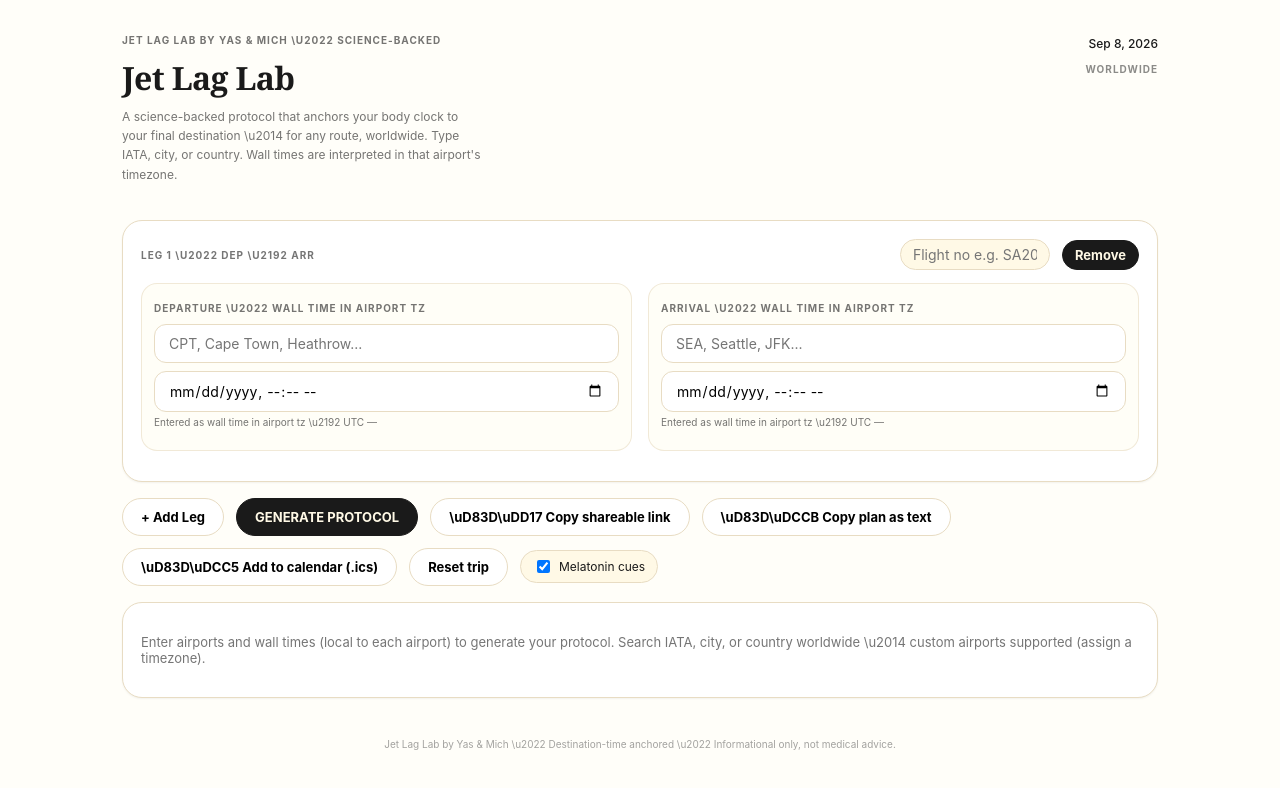
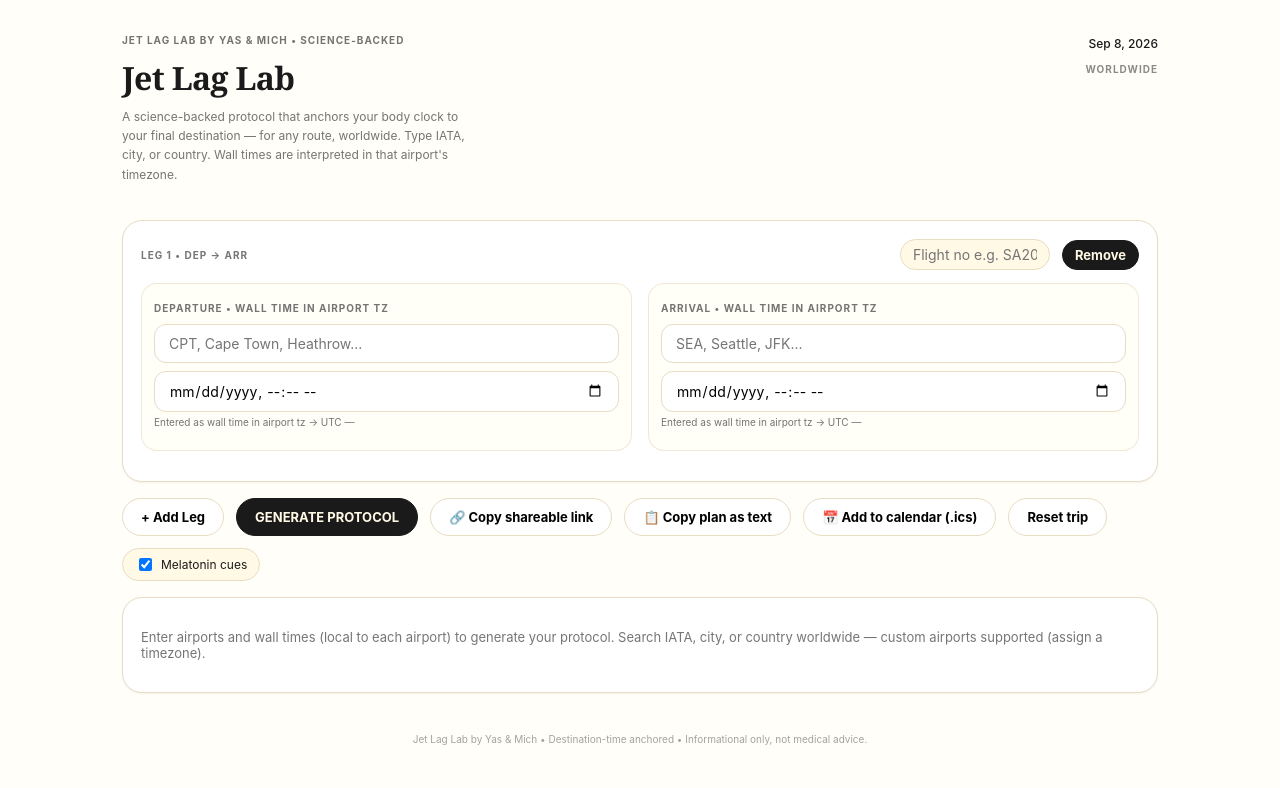
Before and after one commit to yasandmich/jet-lag-lab, a React (Vite) app: page / in a window 1280 px wide. Both pictures are taken after a click on the button "+ Add First Flight". Shown: the top 788 px of the page. Built offline with nearby package versions, Linux system fonts and the light colour scheme.

Commit message:
Fix App.jsx: use real characters/JS escapes in JSX instead of literal backslash-u text

```diff
--- a/src/App.jsx
+++ b/src/App.jsx
@@ -133,14 +133,18 @@
 
   const today = new Date().toLocaleDateString(undefined, { month: 'short', day: 'numeric', year: 'numeric' });
 
+  const BULLET = '\u2022';
+  const ARROW = '\u2192';
+  const DASH = '\u2014';
+
   return (
     <div className="wrap">
       <div className="row" style={{ justifyContent: 'space-between', alignItems: 'flex-start', marginBottom: 24 }}>
         <div>
-          <p className="label">Jet Lag Lab by Yas &amp; Mich \u2022 Science-Backed</p>
+          <p className="label">Jet Lag Lab by Yas &amp; Mich {BULLET} Science-Backed</p>
           <h1 style={{ fontSize: 32, fontWeight: 700, letterSpacing: '-.02em', marginTop: 4 }}>Jet Lag Lab</h1>
           <p className="muted" style={{ fontSize: 12, marginTop: 8, maxWidth: '48ch', lineHeight: 1.6 }}>
-            A science-backed protocol that anchors your body clock to your final destination \u2014 for any route, worldwide. Type IATA, city, or country. Wall times are interpreted in that airport's timezone.
+            A science-backed protocol that anchors your body clock to your final destination {DASH} for any route, worldwide. Type IATA, city, or country. Wall times are interpreted in that airport&apos;s timezone.
           </p>
         </div>
         <div style={{ textAlign: 'right' }}>
@@ -151,7 +155,7 @@
 
       {legs.length === 0 ? (
         <div className="card" style={{ textAlign: 'center', padding: '48px 24px', borderStyle: 'dashed' }}>
-          <div style={{ width: 56, height: 56, borderRadius: '50%', background: 'var(--cream)', border: '1px solid var(--tan)', display: 'flex', alignItems: 'center', justifyContent: 'center', margin: '0 auto', fontSize: 24 }}>\u2708\uFE0F</div>
+          <div style={{ width: 56, height: 56, borderRadius: '50%', background: 'var(--cream)', border: '1px solid var(--tan)', display: 'flex', alignItems: 'center', justifyContent: 'center', margin: '0 auto', fontSize: 24 }}>{'\u2708\uFE0F'}</div>
           <h2 style={{ fontSize: 20, fontWeight: 700, marginTop: 16 }}>No flights yet</h2>
           <p className="muted" style={{ fontSize: 13, marginTop: 8 }}>Add your first flight to generate your protocol. Multi-leg worldwide supported.</p>
           <div className="row" style={{ justifyContent: 'center', marginTop: 24 }}>
@@ -163,13 +167,13 @@
         <>
           {summary && (
             <div className="card" style={{ background: 'var(--ink)', color: 'var(--cream)', borderColor: 'var(--ink)', marginBottom: 24 }}>
-              <span className="label" style={{ opacity: .6 }}>Journey Summary \u2022 Final dest = {summary.final.city}</span>
+              <span className="label" style={{ opacity: .6 }}>Journey Summary {BULLET} Final dest = {summary.final.city}</span>
               <div className="row" style={{ marginTop: 6 }}>
-                <span className="pill" style={{ background: 'var(--ink2)', border: '1px solid #3a3a3a', color: 'inherit' }}>\u2708\uFE0F Total flight: <b>{fmtDur(summary.totalFlight)}</b></span>
-                <span className="pill" style={{ background: 'var(--ink2)', border: '1px solid #3a3a3a', color: 'inherit' }}>\u23F3 Total layover: <b>{fmtDur(summary.totalLayover)}</b></span>
-                <span className="pill" style={{ background: 'var(--ink2)', border: '1px solid #3a3a3a', color: 'inherit' }}>\uD83D\uDD01 {summary.stops} stop{summary.stops !== 1 ? 's' : ''}</span>
+                <span className="pill" style={{ background: 'var(--ink2)', border: '1px solid #3a3a3a', color: 'inherit' }}>{'\u2708\uFE0F'} Total flight: <b>{fmtDur(summary.totalFlight)}</b></span>
+                <span className="pill" style={{ background: 'var(--ink2)', border: '1px solid #3a3a3a', color: 'inherit' }}>{'\u23F3'} Total layover: <b>{fmtDur(summary.totalLayover)}</b></span>
+                <span className="pill" style={{ background: 'var(--ink2)', border: '1px solid #3a3a3a', color: 'inherit' }}>{'\uD83D\uDD01'} {summary.stops} stop{summary.stops !== 1 ? 's' : ''}</span>
                 <span className="pill ok" style={{ color: 'var(--ink)', fontWeight: 700 }}>
-                  {summary.shift > 0 ? '+' : ''}{summary.shift.toFixed(1)}h {summary.shift > 0 ? 'eastward' : summary.shift < 0 ? 'westward' : 'same'} \u2022 {summary.origin.code} {summary.originAbbr} \u2192 {summary.final.code} {summary.finalAbbr}
+                  {summary.shift > 0 ? '+' : ''}{summary.shift.toFixed(1)}h {summary.shift > 0 ? 'eastward' : summary.shift < 0 ? 'westward' : 'same'} {BULLET} {summary.origin.code} {summary.originAbbr} {ARROW} {summary.final.code} {summary.finalAbbr}
                 </span>
               </div>
             </div>
@@ -184,9 +188,9 @@
           <div className="row" style={{ marginBottom: 16 }}>
             <button className="btn" onClick={addLeg}>+ Add Leg</button>
             <button className="btn btn-dark" onClick={() => setTick((t) => t + 1)}>GENERATE PROTOCOL</button>
-            <button className="btn" onClick={copyLink}>\uD83D\uDD17 Copy shareable link</button>
-            <button className="btn" onClick={copyText}>\uD83D\uDCCB Copy plan as text</button>
-            <button className="btn" onClick={exportICS}>\uD83D\uDCC5 Add to calendar (.ics)</button>
+            <button className="btn" onClick={copyLink}>{'\uD83D\uDD17'} Copy shareable link</button>
+            <button className="btn" onClick={copyText}>{'\uD83D\uDCCB'} Copy plan as text</button>
+            <button className="btn" onClick={exportICS}>{'\uD83D\uDCC5'} Add to calendar (.ics)</button>
             <button className="btn" onClick={resetTrip}>Reset trip</button>
             <label className="pill" style={{ cursor: 'pointer' }}>
               <input type="checkbox" checked={melatonin} onChange={(e) => setMelatonin(e.target.checked)} /> Melatonin cues
@@ -195,7 +199,7 @@
 
           {!chainOK && (
             <div className="card warn" style={{ marginBottom: 16, fontSize: 13, fontWeight: 600 }}>
-              \u26A0\uFE0F Your legs are out of order \u2014 a later flight departs before an earlier one lands. Check your wall times.
+              {'\u26A0\uFE0F'} Your legs are out of order {DASH} a later flight departs before an earlier one lands. Check your wall times.
             </div>
           )}
         </>
@@ -204,7 +208,7 @@
       <ProtocolList protocol={protocol} summary={summary} />
 
       <p style={{ fontSize: 10, opacity: .4, marginTop: 40, textAlign: 'center' }}>
-        Jet Lag Lab by Yas &amp; Mich \u2022 Destination-time anchored \u2022 Informational only, not medical advice.
+        Jet Lag Lab by Yas &amp; Mich {BULLET} Destination-time anchored {BULLET} Informational only, not medical advice.
       </p>
 
       {toast && <div className="toast">{toast}</div>}
@@ -220,6 +224,10 @@
   const wall = isDep ? leg.depWall : leg.arrWall;
   const boxRef = useRef(null);
   const results = useMemo(() => searchAirports(q), [q]);
+  const BULLET = '\u2022';
+  const MIDDOT = '\u00B7';
+  const ARROW = '\u2192';
+  const DASH = '\u2014';
 
   useEffect(() => {
     function onDoc(e) { if (boxRef.current && !boxRef.current.contains(e.target)) onUpdate(leg.id, isDep ? { depOpen: false } : { arrOpen: false }); }
@@ -240,7 +248,7 @@
 
   return (
     <div className="field">
-      <label className="label">{isDep ? 'Departure' : 'Arrival'} \u2022 Wall time in airport tz</label>
+      <label className="label">{isDep ? 'Departure' : 'Arrival'} {BULLET} Wall time in airport tz</label>
       <div style={{ position: 'relative', marginTop: 8 }} ref={boxRef}>
         <input className="txt" value={q}
           onChange={(e) => onUpdate(leg.id, isDep ? { depQ: e.target.value, depOpen: true } : { arrQ: e.target.value, arrOpen: true })}
@@ -251,7 +259,7 @@
             {results.map((a) => (
               <div key={a.code + a.city} className="opt" style={{ cursor: 'pointer' }} onClick={() => pick(a)}>
                 <div>
-                  <p style={{ fontSize: 13, fontWeight: 700, margin: 0 }}>{a.code} \u00B7 {a.city}</p>
+                  <p style={{ fontSize: 13, fontWeight: 700, margin: 0 }}>{a.code} {MIDDOT} {a.city}</p>
                   <p className="muted" style={{ fontSize: 11, margin: 0 }}>{a.name}, {a.country}</p>
                 </div>
                 <span className="pill" style={{ fontSize: 10, padding: '4px 8px' }}>{a.needsTz ? 'pick tz' : a.tz.split('/').pop()}</span>
@@ -263,15 +271,15 @@
 
       {chosen && (
         <div className="pill" style={{ marginTop: 8, background: '#fff' }}>
-          <b>{chosen.code}</b> \u00B7 {chosen.city}{chosen.tz ? ` \u2022 ${local(new Date(), chosen.tz).tzAbbr}` : ''}
+          <b>{chosen.code}</b> {MIDDOT} {chosen.city}{chosen.tz ? ` ${BULLET} ${local(new Date(), chosen.tz).tzAbbr}` : ''}
         </div>
       )}
 
       {chosen && !chosen.tz && (
         <div className="field warn" style={{ marginTop: 8, padding: 10 }}>
-          <p style={{ fontSize: 11, fontWeight: 700, margin: '0 0 6px' }}>\u26A0\uFE0F Custom airport \u2014 choose its timezone (advice is wrong without it):</p>
+          <p style={{ fontSize: 11, fontWeight: 700, margin: '0 0 6px' }}>{'\u26A0\uFE0F'} Custom airport {DASH} choose its timezone (advice is wrong without it):</p>
           <select className="txt" value="" onChange={(e) => e.target.value && setTz(e.target.value)}>
-            <option value="">Select timezone\u2026</option>
+            <option value="">Select timezone{'\u2026'}</option>
             {TZ_CHOICES.map((tz) => <option key={tz} value={tz}>{tz}</option>)}
           </select>
         </div>
@@ -280,17 +288,20 @@
       <input type="datetime-local" className="txt" style={{ marginTop: 8 }} value={wall}
         onChange={(e) => onUpdate(leg.id, isDep ? { depWall: e.target.value } : { arrWall: e.target.value })} />
       <p className="muted" style={{ fontSize: 10, marginTop: 4 }}>
-        Entered as wall time in {chosen?.tz || 'airport tz'} \u2192 UTC {wall && chosen?.tz ? (wallToUTC(wall, chosen.tz)?.toISOString().slice(11, 16) + 'Z' || '\u2014') : '\u2014'}
+        Entered as wall time in {chosen?.tz || 'airport tz'} {ARROW} UTC {wall && chosen?.tz ? (wallToUTC(wall, chosen.tz)?.toISOString().slice(11, 16) + 'Z' || DASH) : DASH}
       </p>
     </div>
   );
 }
 
 function LegCard({ leg, index, comp, layover, onUpdate, onRemove }) {
+  const BULLET = '\u2022';
+  const ARROW = '\u2192';
+  const DASH = '\u2014';
   return (
     <div className="card">
       <div className="row" style={{ justifyContent: 'space-between', marginBottom: 12 }}>
-        <p className="label">Leg {index + 1} \u2022 {leg.dep?.code || 'DEP'} \u2192 {leg.arr?.code || 'ARR'}</p>
+        <p className="label">Leg {index + 1} {BULLET} {leg.dep?.code || 'DEP'} {ARROW} {leg.arr?.code || 'ARR'}</p>
         <div className="row">
           <input className="txt" style={{ width: 150, padding: '6px 12px', borderRadius: 9999, background: 'var(--cream)' }}
             value={leg.flightNo} onChange={(e) => onUpdate(leg.id, { flightNo: e.target.value })} placeholder="Flight no e.g. SA203" />
@@ -310,15 +321,15 @@
           </span>
         )}
         {comp?.utcDep && comp?.utcArr && (
-          <span className="pill">UTC {comp.utcDep.toISOString().slice(0, 16).replace('T', ' ')}Z \u2192 {comp.utcArr.toISOString().slice(0, 16).replace('T', ' ')}Z</span>
+          <span className="pill">UTC {comp.utcDep.toISOString().slice(0, 16).replace('T', ' ')}Z {ARROW} {comp.utcArr.toISOString().slice(0, 16).replace('T', ' ')}Z</span>
         )}
       </div>
 
       {layover && layover.ms != null && (
         <div className="field" style={{ marginTop: 12, display: 'flex', gap: 8, alignItems: 'center', fontSize: 11, background: '#FFF8E1' }}>
-          <span>\uD83D\uDD04</span>
+          <span>{'\uD83D\uDD04'}</span>
           <span style={{ fontWeight: layover.valid ? 600 : 700, color: layover.valid ? 'inherit' : '#b91c1c' }}>
-            {fmtDur(layover.ms)} layover at {layover.airport?.code} {layover.airport?.city ? '\u2022 ' + layover.airport.city : ''} {layover.valid ? '' : '(overlap!)'}
+            {fmtDur(layover.ms)} layover at {layover.airport?.code} {layover.airport?.city ? BULLET + ' ' + layover.airport.city : ''} {layover.valid ? '' : '(overlap!)'}
           </span>
         </div>
       )}
@@ -327,10 +338,12 @@
 }
 
 function ProtocolList({ protocol, summary }) {
+  const BULLET = '\u2022';
+  const DASH = '\u2014';
   if (!protocol) {
     return (
       <div className="card" style={{ fontSize: 13 }}>
-        <p className="muted">Enter airports and wall times (local to each airport) to generate your protocol. Search IATA, city, or country worldwide \u2014 custom airports supported (assign a timezone).</p>
+        <p className="muted">Enter airports and wall times (local to each airport) to generate your protocol. Search IATA, city, or country worldwide {DASH} custom airports supported (assign a timezone).</p>
       </div>
     );
   }
@@ -344,16 +357,16 @@
             <span className="pill" style={{ fontSize: 10, fontWeight: 700, ...e.advice.style }}>{e.advice.label}</span>
           </div>
           <div className="row" style={{ marginTop: 12 }}>
-            <span className="pill">{e.loc.code}\u2022{e.loc.city} Local: {e.local.formatted} \u2022 {e.local.tzAbbr}</span>
+            <span className="pill">{e.loc.code}{BULLET}{e.loc.city} Local: {e.local.formatted} {BULLET} {e.local.tzAbbr}</span>
             <span className="pill" style={{ background: 'var(--ink)', color: 'var(--cream)', fontWeight: 700, borderColor: 'var(--ink)' }}>
-              FINAL \u2022 {summary?.final.city} \u2014 {e.dest.formatted} \u2022 {e.dest.tzAbbr}
+              FINAL {BULLET} {summary?.final.city} {DASH} {e.dest.formatted} {BULLET} {e.dest.tzAbbr}
             </span>
           </div>
           <p style={{ fontSize: 15, fontWeight: 600, marginTop: 12, lineHeight: 1.4 }}>{e.advice.instruction}</p>
           <details className="why" style={{ marginTop: 12 }}>
             <summary className="row" style={{ fontSize: 11, fontWeight: 700, letterSpacing: '.1em', textTransform: 'uppercase', opacity: .7 }}>
               <span style={{ width: 20, height: 20, borderRadius: '50%', background: 'var(--ink)', color: 'var(--cream)', display: 'flex', alignItems: 'center', justifyContent: 'center', fontSize: 10 }}>i</span>
-              Why this works \u2014 science
+              Why this works {DASH} science
             </summary>
             <p style={{ fontSize: 13, lineHeight: 1.6, opacity: .8, marginTop: 12 }}>{e.advice.why}</p>
           </details>
```
